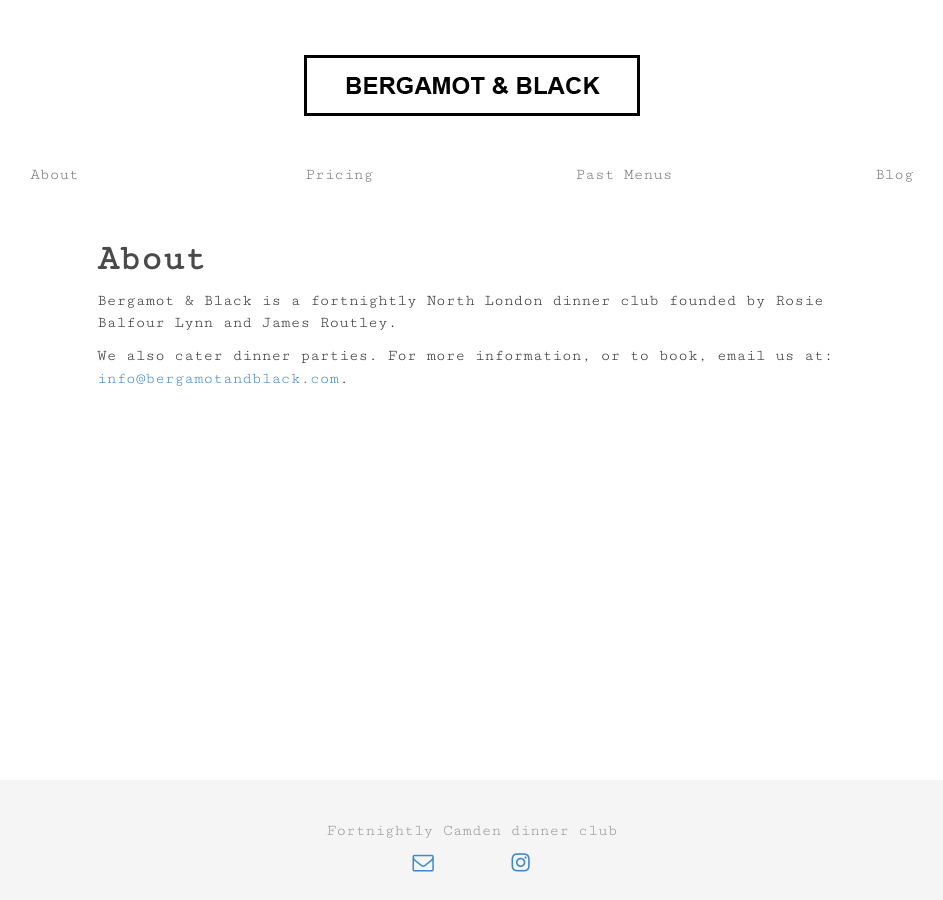
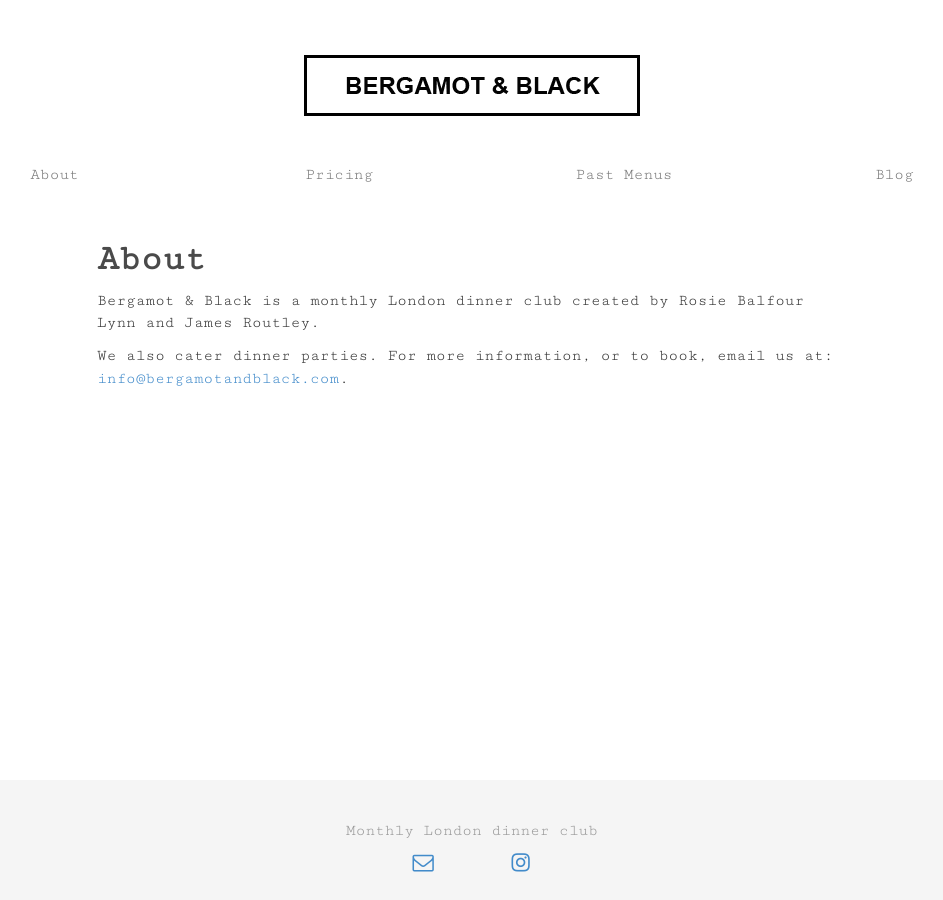
Before and after one commit to jamesroutley/bergamotandblack, a Jekyll site: the page built from index.html, in a window 1280 px wide. Shown: the whole page, without its empty margins (168-1111 px from the left). Built offline with Jekyll 4.4.1, drawn with Linux system fonts in a browser that asks for light colours; nearby versions of some CDN libraries.

```diff
--- a/_layouts/footer.html
+++ b/_layouts/footer.html
@@ -8,7 +8,7 @@ layout: layout
 <footer class="footer">
   <div class="container">
     <div class="row text-muted mt centered">
-      <p>Fortnightly Camden dinner club</p>
+      <p>Monthly London dinner club</p>
     </div>
     <div  class="row centered">
       <div class="col-xs-1 col-xs-offset-5"><a href="mailto:info@bergamotandblack.com?Subject=Inquiry" target="_top"><i class="fa fa-envelope-o fa-lg"></i></a></div>
--- a/index.html
+++ b/index.html
@@ -6,7 +6,7 @@ title: About
 <div>
   <h1>About</h1>
 
-  <p>Bergamot & Black is a fortnightly North London dinner club founded by Rosie Balfour Lynn and James Routley.</p>
+  <p>Bergamot & Black is a monthly London dinner club created by Rosie Balfour Lynn and James Routley.</p>
 
   <p>We also cater dinner parties. For more information, or to book, email us at: <a href="mailto:info@bergamotandblack.com?Subject=Inquiry" target="_top">info@bergamotandblack.com</a>.</p>
 
```
Also changed, not shown: nyee.md (added, +32 -0 lines).
